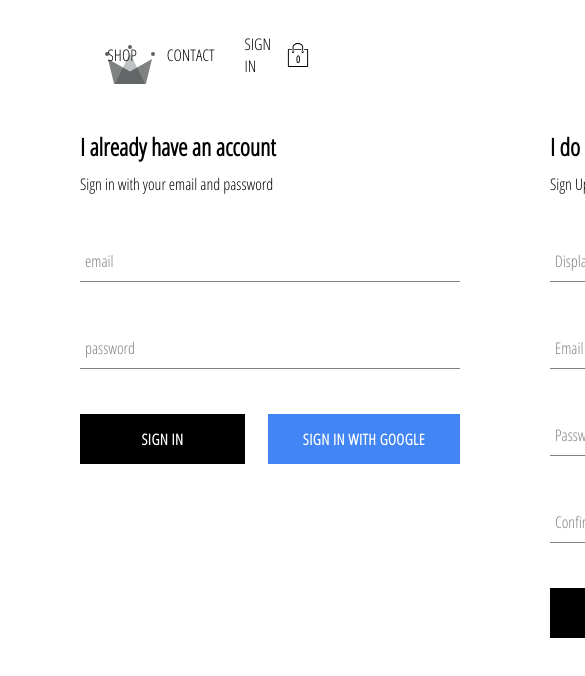
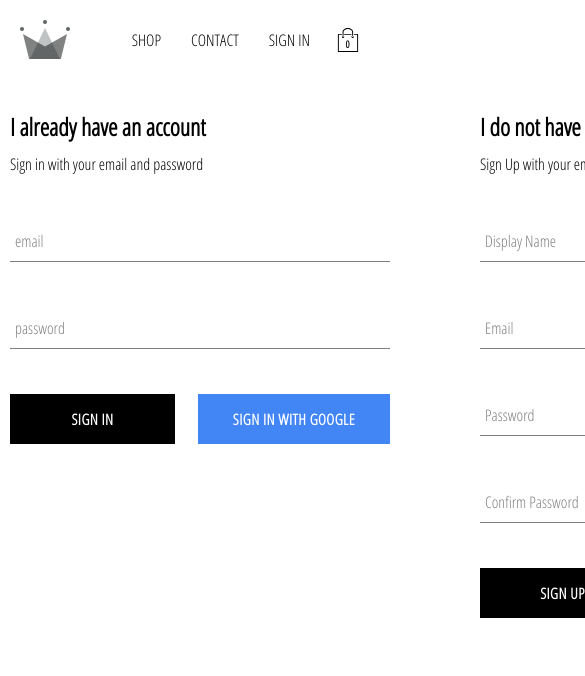
Before and after one commit to mayankUpreti/aapkabazaar, a React (Create React App) app: page /signin in a window 390 px wide. Shown: the top 676 px of the page, 585 px wide, since content can reach past the window. Built offline with nearby package versions, Linux system fonts and the light colour scheme; no server answers.

Commit message:
After minor changes in styles

```diff
--- a/src/App.css
+++ b/src/App.css
@@ -1,7 +1,16 @@
 body{
     font-family:'Open Sans Condensed';
-    padding:20px 80px;
+    padding:20px 40px;
+
+
+
 }
+@media screen and (max-width:800px){
+    body{
+        padding:10px;
+     }
+   }
+
 
 a{
     text-decoration:none;
--- a/src/components/collection-item/collection-item.styles.scss
+++ b/src/components/collection-item/collection-item.styles.scss
@@ -18,16 +18,41 @@
       position: absolute;
       top:255px;
       display: none;
+      @media only screen and (max-width:800px)
+      {
+        display: block;
+        opacity:0.9;
+        min-width: unset;
+        padding: 0 10px;
+      }
+
 
     }
     &:hover{
       .image{
-        opacity: 0.8;}
+        opacity: 0.8;
+      }
 
         .custom-button{
           opacity: 0.85;
           display: flex;
         }
+
+    }
+    @media only screen and (max-width:800px)
+    {
+     width:40vw;
+
+     &:hover{
+      .image{
+        opacity: unset;
+      }
+
+        .custom-button{
+          opacity: unset;
+        }
+
+    }
 
     }
 
--- a/src/components/collection-preview/collection-preview.styles.scss
+++ b/src/components/collection-preview/collection-preview.styles.scss
@@ -4,13 +4,27 @@
     flex-direction: column;
     margin-bottom: 30px;
 
+    @media only screen and (max-width:800px)
+    {
+     align-items: center;
+    }
+
     .title {
       font-size: 28px;
       margin-bottom: 25px;
+      cursor:pointer;
     }
 
     .preview {
       display: flex;
       justify-content: space-between;
+
+      @media only screen and (max-width:800px)
+      {
+     display: grid;
+     grid-template-columns: 1fr 1fr;
+     grid-gap:15px;
+      }
+
     }
   }
--- a/src/components/header/header.styles.scss
+++ b/src/components/header/header.styles.scss
@@ -4,11 +4,23 @@
     display: flex;
     justify-content: space-between;
     margin-bottom: 25px;
+    @media only screen and (max-width:800px)
+    {
+      height:60px;
+    padding:10px;
+    margin-bottom: 20px;
+
+    }
 
     .logo-container {
       height: 100%;
       width: 70px;
       padding: 25px;
+      @media only screen and (max-width:800px)
+    {
+      width:50px;
+      padding: 0;
+    }
     }
 
     .options {
@@ -17,6 +29,11 @@
       display: flex;
       align-items: center;
       justify-content: flex-end;
+      @media only screen and (max-width:800px)
+    {
+      width:80%;
+
+    }
 
       .option {
         padding: 10px 15px;
--- a/src/components/menu-item/menu-item.styles.scss
+++ b/src/components/menu-item/menu-item.styles.scss
@@ -9,6 +9,11 @@
     border: 1px solid black;
     margin: 0 7.5px 15px;
     overflow: hidden;
+
+    @media only screen and (max-width:800px)
+    {
+      height:200px;
+    }
 
     &:hover{
       cursor:pointer;
@@ -24,6 +29,12 @@
 
     &.large{
       height:380px;
+
+      @media only screen and (max-width:800px)
+    {
+      height:200px;
+    }
+
     }
 
     &:first-child {
--- a/src/redux/shop/shop.selector.js
+++ b/src/redux/shop/shop.selector.js
@@ -1,14 +1,6 @@
 import {createSelector} from 'reselect'
 
 const shopSelector= state=>state.shop;
-
-// const COLLECTION_ID_MAP={
-//     hats:1,
-//     sneakers:2,
-//     jackets:3,
-//     womens:4,
-//     mens:5
-// }
 
 
 export const shopSelectorCollections=createSelector(
@@ -16,7 +8,7 @@ export const shopSelectorCollections=createSelector(
     shop=>shop.collections
 )
 
-export const  selectCollectionsForPreview=createSelector(
+export const selectCollectionsForPreview=createSelector(
 [shopSelectorCollections],
 collections=>Object.keys(collections).map(key=>collections[key])
 
@@ -25,5 +17,5 @@ collections=>Object.keys(collections).map(key=>collections[key])
 export const selectCollection=collectionUrlParams=>
 createSelector(
     [shopSelectorCollections],
-    collections=>collections[collectionUrlParams]
+    collections=>collections[collectionUrlParams]//dynamically
 )
```
